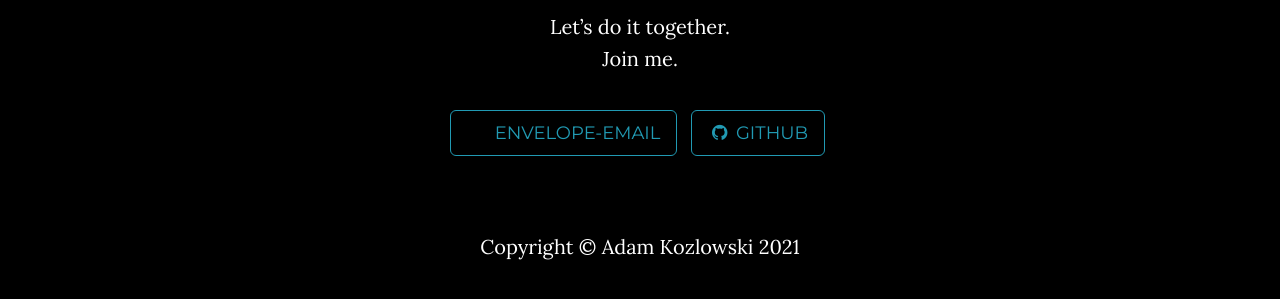
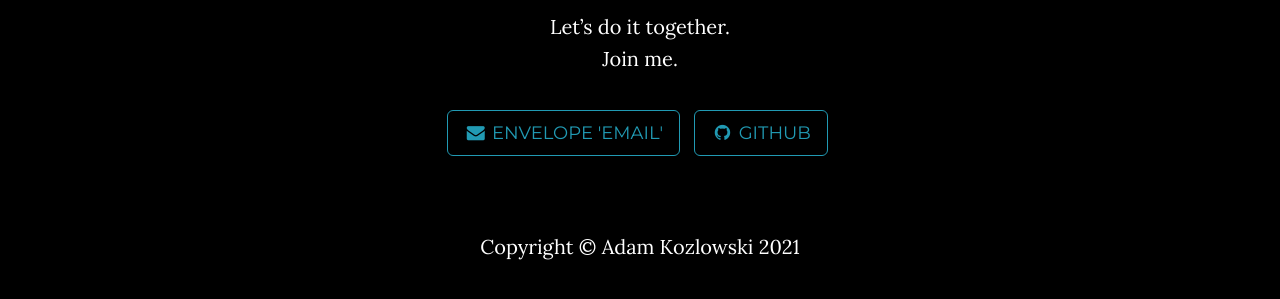
Before and after one commit to kozload/kozload.github.io, a Jekyll site: the page built from index.html, in a window 1280 px wide and 900 px high, scrolled down 2469 px. Shown: the part 587-886 px from the top of the window. Built offline with Jekyll 4.4.1, drawn with Linux system fonts in a browser that asks for light colours.

```diff
--- a/_config.yml
+++ b/_config.yml
@@ -13,7 +13,7 @@ footer: Adam Kozlowski
 
 # Social networks usernames (many more available: google-plus, flickr, dribbble, pinterest, instagram, tumblr, linkedin, etc.)
 social:
-  - title: envelope-email
+  - title: envelope 'email'
     url: mailto:amv.kozlowski@gmail.com
   - title: github
     url: https://github.com/kozload
```
